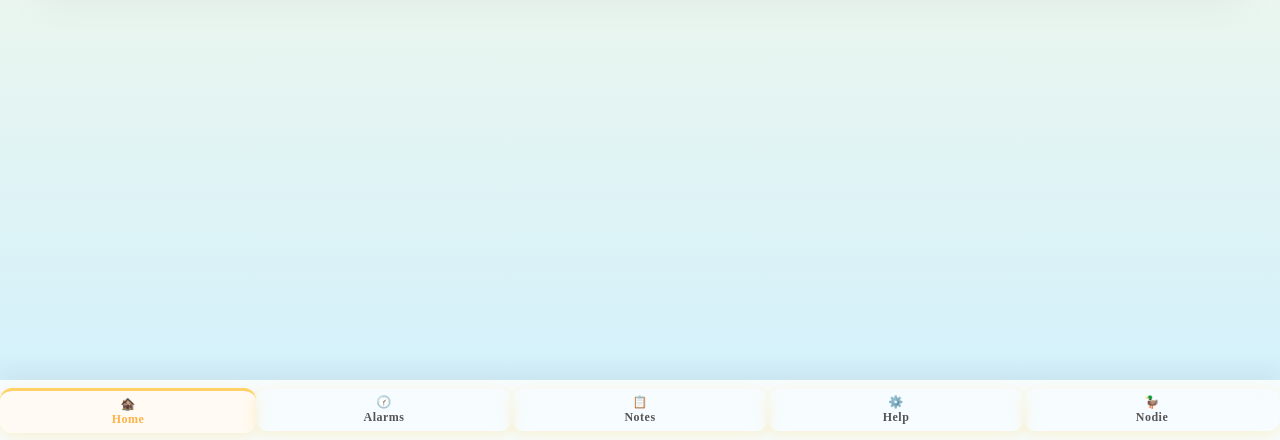
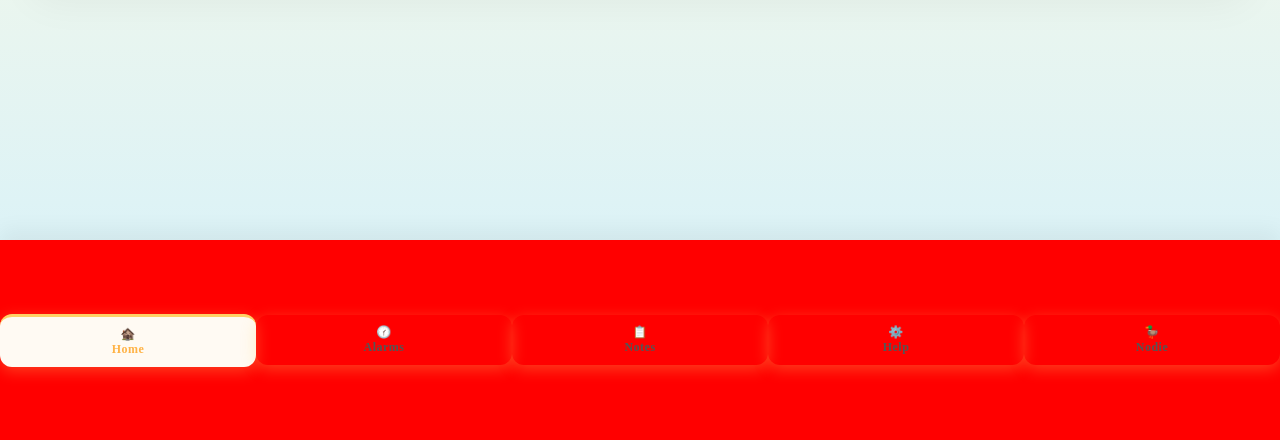
Before and after one commit to annikeons/nodienap, a Flask app: page / in a window 1280 px wide. Shown: the part 360-800 px from the top of the page. Run offline with Flask 3, Linux system fonts and the light colour scheme.

Commit message:
Add files via upload

```diff
--- a/static/stylex.css
+++ b/static/stylex.css
@@ -422,12 +422,7 @@
      transform: translateY(0);
    }
  }
- /* 🔒 OVERRIDE MENÚ INFERIOR */
 .menu {
-  height: auto !important;
-  min-height: 60px;
+  background: red !important;
+  height: 200px !important;
 }
-
-.menu button {
-  padding: 6px 0 !important;
-}
```
